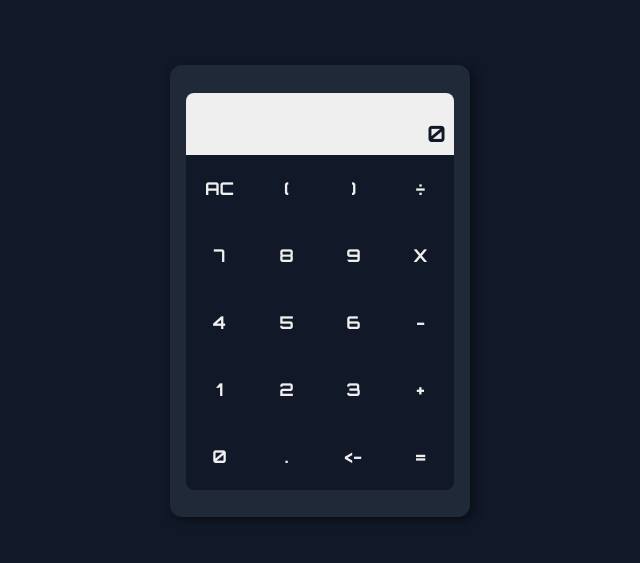
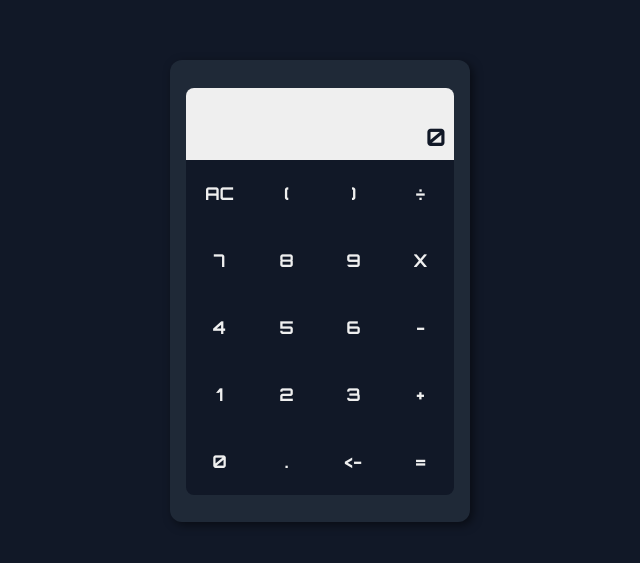
Before and after one commit to Guilherme-Silva0/GCalc, a React (Create React App) app: page / in a window 1280 px wide. Shown: the part 109-672 px from the top of the page, without its empty margins (320-960 px from the left). Built offline with nearby package versions, Linux system fonts and the light colour scheme.

Commit message:
Modificando altura de painel e cores

```diff
--- a/src/components/Painel.css
+++ b/src/components/Painel.css
@@ -1,9 +1,8 @@
 .painel {
   width: 100%;
-  min-height: 62px;
+  min-height: 72px;
   padding: 8px;
   background-color: #efefef;
-  color: #111827;
   border-radius: 8px 8px 0 0;
   display: flex;
   justify-content: flex-end;
@@ -13,9 +12,11 @@
 }
 
 .painel .operation {
-  font-size: 1rem;
+  font-size: 1.2rem;
+  color: #1f2937;
 }
 
 .painel .result {
-  font-size: 1.4rem;
+  font-size: 1.5rem;
+  color: #111827;
 }
```
